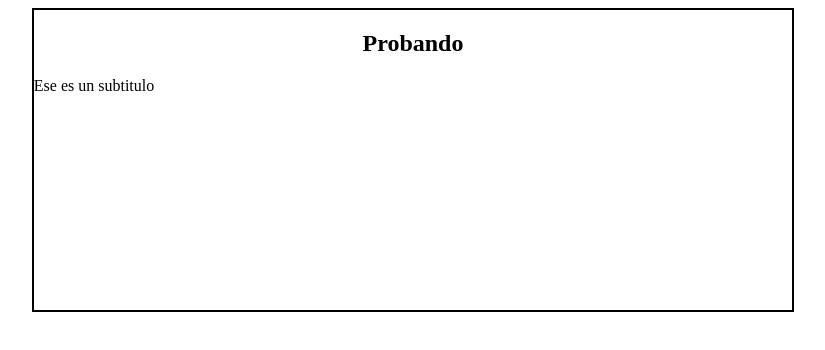
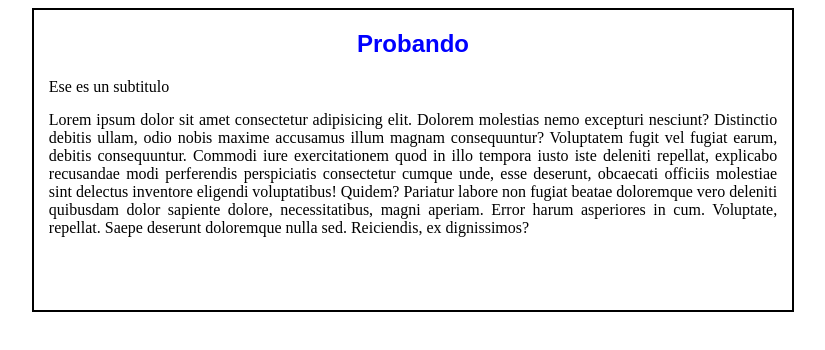
Before and after one commit to martineztds/prueba, a plain HTML site: page index.html in a window 1280 px wide. Shown: the whole page, without its empty margins (227-1052 px from the left). Drawn offline with Linux system fonts and the light colour scheme.

Commit message:
segundo commit

```diff
--- a/estilos.css
+++ b/estilos.css
@@ -5,6 +5,13 @@
     margin: 0 auto;
 }
 
+.contenedor p {
+    text-align: justify;
+    margin: 15px;
+}
+
 .titulo h2 {
     text-align: center;
+    color: blue;
+    font-family: sans-serif;
 }
--- a/index.html
+++ b/index.html
@@ -12,6 +12,11 @@
             <h2>Probando</h2>
             <p>Ese es un subtitulo</p>
         </div>
+        <p>
+            Lorem ipsum dolor sit amet consectetur adipisicing elit. Dolorem molestias nemo excepturi nesciunt? Distinctio debitis ullam, odio nobis maxime accusamus illum magnam consequuntur? Voluptatem fugit vel fugiat earum, debitis consequuntur.
+            Commodi iure exercitationem quod in illo tempora iusto iste deleniti repellat, explicabo recusandae modi perferendis perspiciatis consectetur cumque unde, esse deserunt, obcaecati officiis molestiae sint delectus inventore eligendi voluptatibus! Quidem?
+            Pariatur labore non fugiat beatae doloremque vero deleniti quibusdam dolor sapiente dolore, necessitatibus, magni aperiam. Error harum asperiores in cum. Voluptate, repellat. Saepe deserunt doloremque nulla sed. Reiciendis, ex dignissimos?
+        </p>
     </div>
 </body>
 </html>
```
